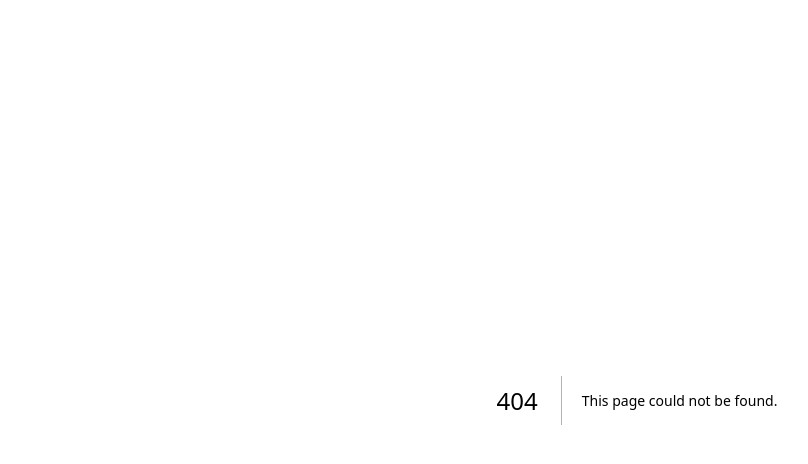
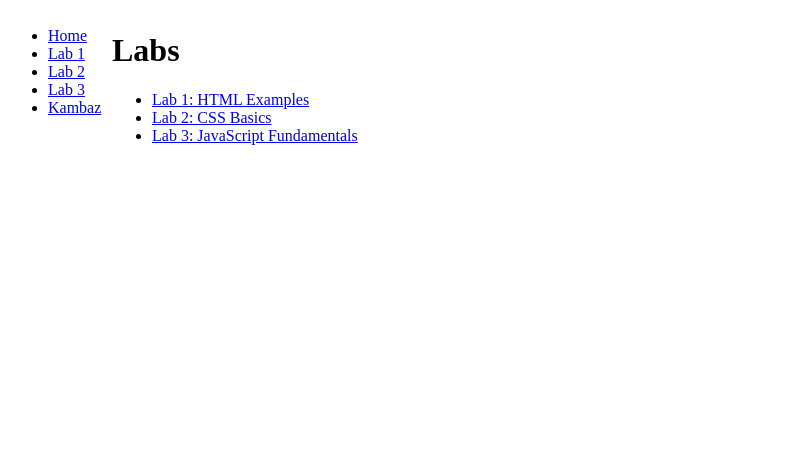
Before and after one commit to lwt339/kambaz-next-js-fa25-mon, a Next.js app: page /Labs in a window 1280 px wide. Before the commit this address had no page. Shown: the top 464 px of the page, without its empty margins (3-811 px from the left). Built offline with nearby package versions, Linux system fonts and the light colour scheme.

Commit message:
Lab 2 and Lab 3

```diff
--- /dev/null
+++ b/app/(Kambaz)/page.tsx
@@ -0,0 +1,6 @@
+export default function Kambaz() {
+  return (
+    <div id="wd-kambaz">
+      <h1>Kambaz</h1>
+    </div>
+);}
--- /dev/null
+++ b/app/Labs/TOC.tsx
@@ -0,0 +1,20 @@
+import Link from "next/link";
+export default function TOC() {
+ return (
+   <ul>
+     <li>
+       <Link href="/Labs" id="wd-lab1-link">
+         Home </Link> </li>
+     <li>
+       <Link href="/Labs/Lab1" id="wd-lab1-link">
+         Lab 1 </Link> </li>
+     <li>
+       <Link href="/Labs/Lab2" id="wd-lab2-link">
+         Lab 2 </Link> </li>
+     <li>
+       <Link href="/Labs/Lab3" id="wd-lab3-link">
+         Lab 3 </Link> </li>
+    <li>
+       <Link href="/Kambaz" id="wd-lab3-link">
+         Kambaz </Link> </li> </ul>
+);}
--- /dev/null
+++ b/app/Labs/layout.tsx
@@ -0,0 +1,17 @@
+import { ReactNode } from "react";
+import TOC from "./TOC";
+
+export default function LabsLayout({ children }:
+  Readonly<{ children: ReactNode }>) {
+ return (
+   <table>
+     <tbody>
+       <tr>
+         <td valign="top" width="100px">
+           <TOC />
+         </td>
+         <td valign="top">{children}</td>
+       </tr>
+     </tbody>
+   </table>
+);}
--- /dev/null
+++ b/app/Labs/page.tsx
@@ -0,0 +1,18 @@
+import Link from "next/link";
+export default function Labs() {
+ return (
+   <div id="wd-labs">
+     <h1>Labs</h1>
+     <ul>
+       <li>
+         <Link href="/Labs/Lab1" id="wd-lab1-link">
+           Lab 1: HTML Examples </Link> </li>
+       <li>
+         <Link href="/Labs/Lab2" id="wd-lab2-link">
+           Lab 2: CSS Basics </Link> </li>
+       <li>
+         <Link href="/Labs/Lab3" id="wd-lab3-link">
+           Lab 3: JavaScript Fundamentals </Link> </li>
+     </ul>
+   </div>
+ );}
```
Also changed, not shown: app/Labs/Lab2/page.tsx (added, +8 -0 lines), app/Labs/Lab3/page.tsx (added, +8 -0 lines), app/removepage.tsx (renamed from app/page.tsx).
